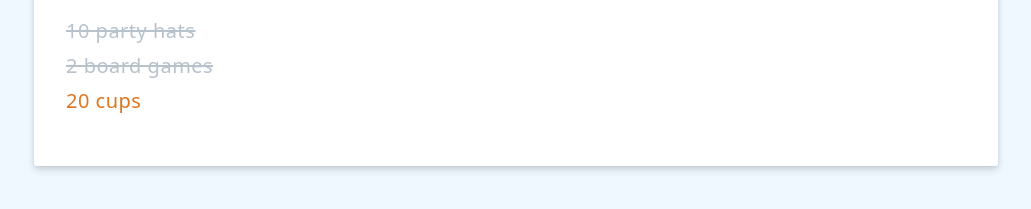
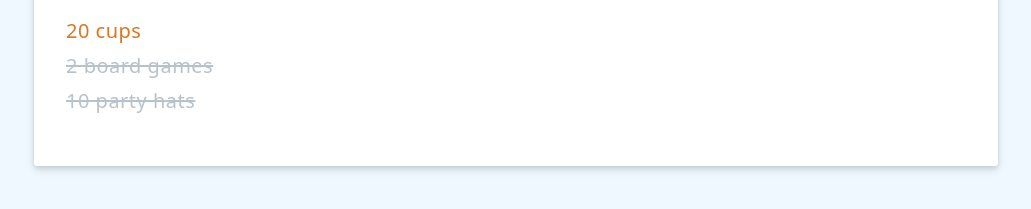
Before and after one commit to vueschool/vuejs-3-fundamentals, a plain HTML site: page index.html in a window 1280 px wide. Shown: the part 377-586 px from the top of the page, without its empty margins (124-1155 px from the left). Drawn offline with nearby package versions, Linux system fonts and the light colour scheme.

Commit message:
computed properties in vue 3

```diff
--- a/index.html
+++ b/index.html
@@ -32,7 +32,7 @@
     <p v-if="items.length === 0">Nice job! You've bought all your items!</p>
     <ul>
       <li
-        v-for="item in items"
+        v-for="item in reversedItems"
         @click="togglePurchased(item)"
         :key="item.id"
         class="static-class"
@@ -56,6 +56,11 @@
             {id: 2, label:'2 board games', purchased: true, highPriority: false},
             {id: 3, label:'20 cups', purchased: false, highPriority: true},
           ]
+        }
+      },
+      computed:{
+        reversedItems(){
+          return [...this.items].reverse()
         }
       },
       methods:{
```
